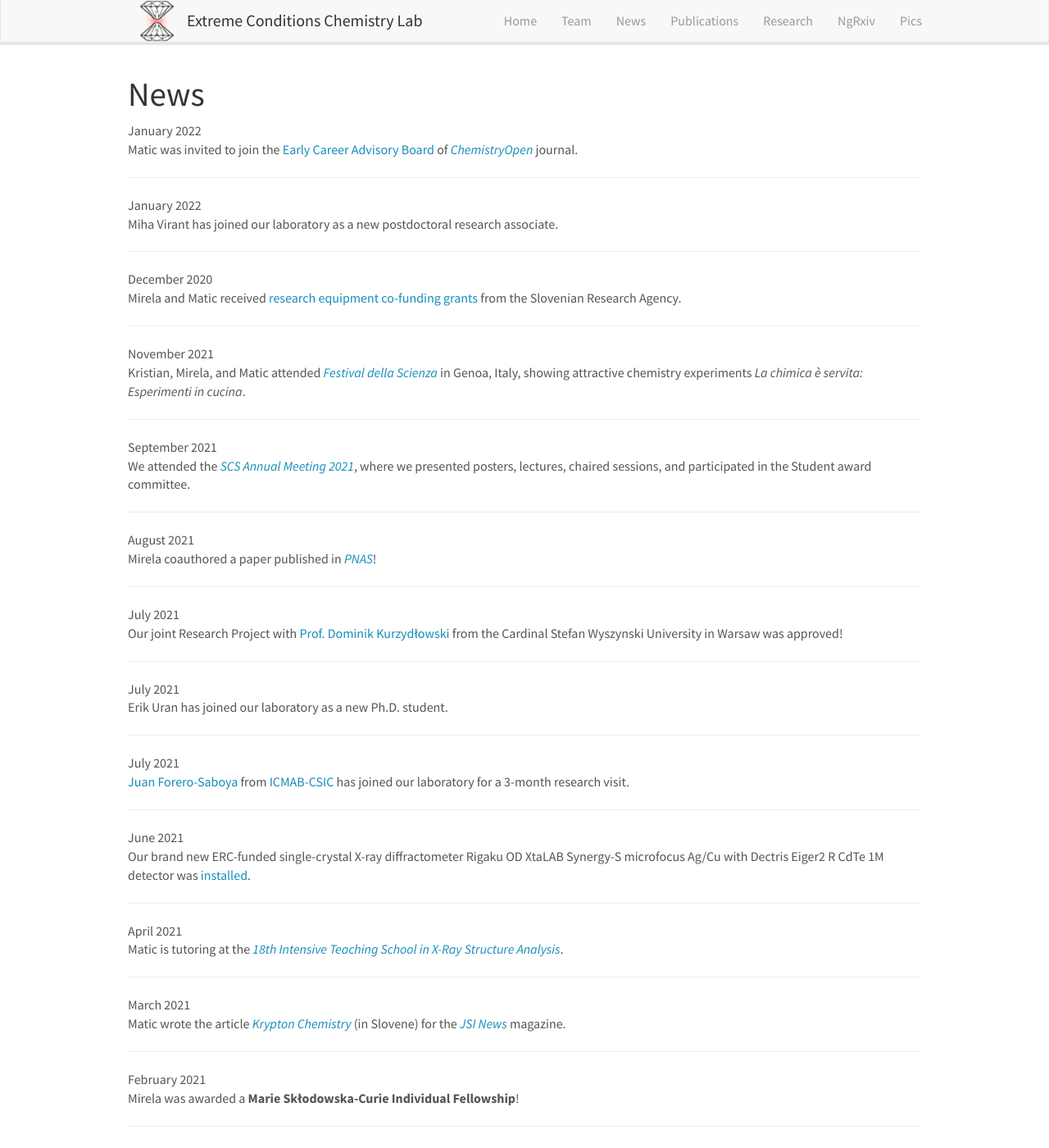
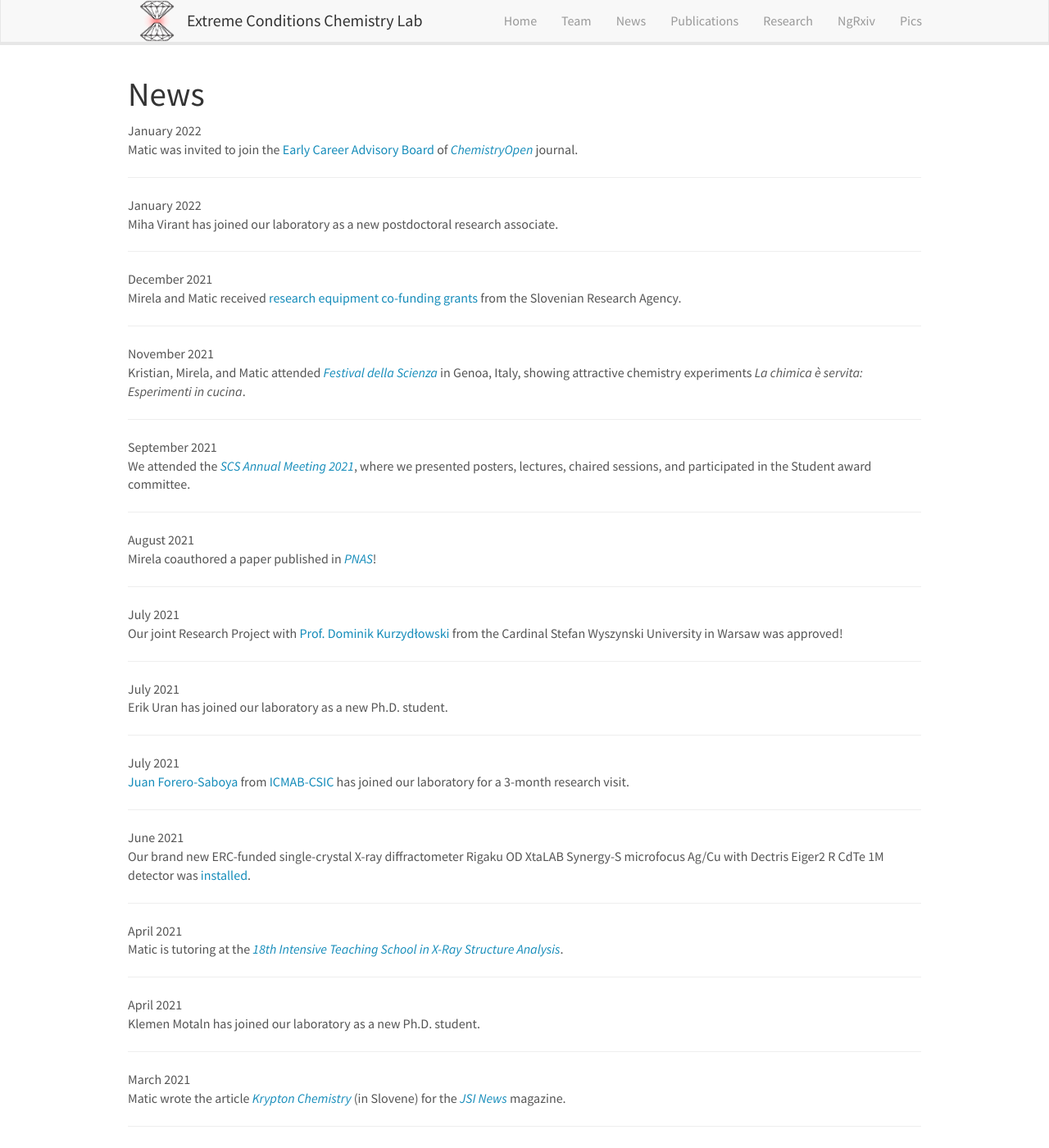
Before and after one commit to eccl-jsi/eccl-jsi.github.io, a Jekyll site: the page built from _pages/allnews.md, in a window 1280 px wide and 1400 px high. Shown: the whole window at 82% size. Built offline with Jekyll 4.4.1, drawn with Linux system fonts in a browser that asks for light colours; nearby versions of some CDN libraries.

Commit message:
Update news.yml

```diff
--- a/_data/news.yml
+++ b/_data/news.yml
@@ -4,7 +4,7 @@
 - date: January 2022
   headline: "Miha Virant has joined our laboratory as a new postdoctoral research associate."
 
-- date: December 2020
+- date: December 2021
   headline: "Mirela and Matic received <a href='http://www.arrs.si/sl/infra/oprema/rezultati/21/rezult-oprema-21.asp'>research equipment co-funding grants</a> from the Slovenian Research Agency."
 
 - date: November 2021
@@ -30,6 +30,9 @@
 
 - date: April 2021
   headline: "Matic is tutoring at the <i><a href='https://durhamx-ray-school.webspace.durham.ac.uk/staff/'>18th Intensive Teaching School in X-Ray Structure Analysis</a></i>."
+
+- date: April 2021
+  headline: "Klemen Motaln has joined our laboratory as a new Ph.D. student."
 
 - date: March 2021
   headline: "Matic wrote the article <i><a href='/papers/Novice IJS 196 (2021) 1,2,13-20.pdf'>Krypton Chemistry</a></i> (in Slovene) for the <i><a href='https://www.ijs.si/ijsw/Arhiv%20Novic?action=AttachFile&do=get&target=Novice196.pdf'>JSI News</a></i> magazine."
```
